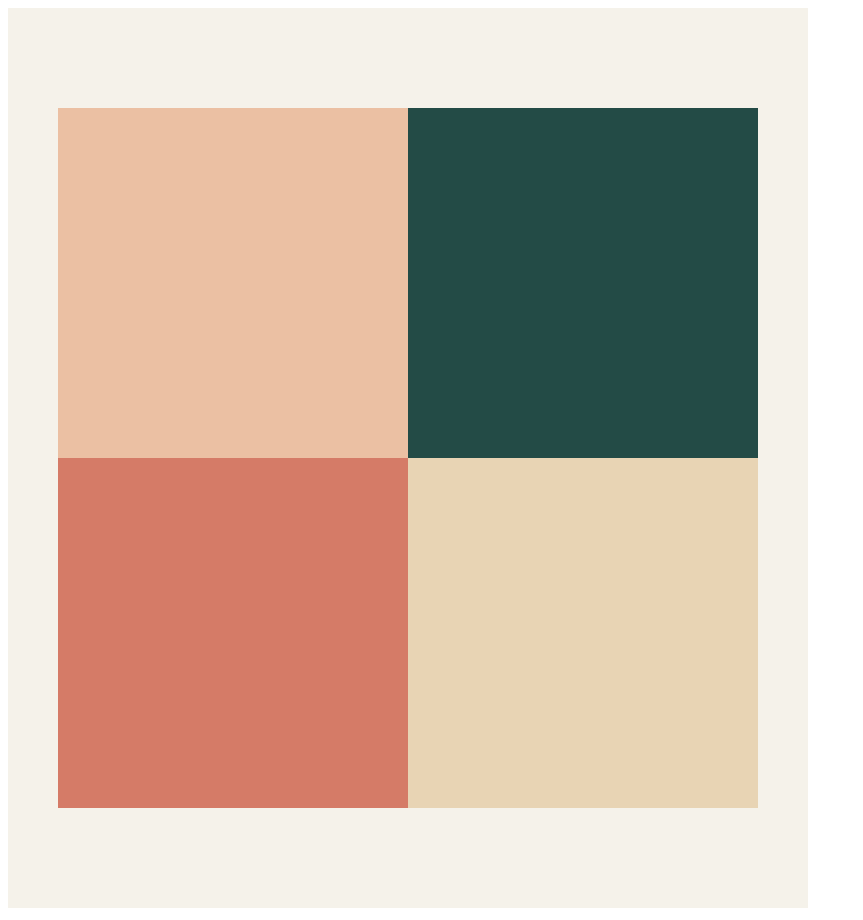
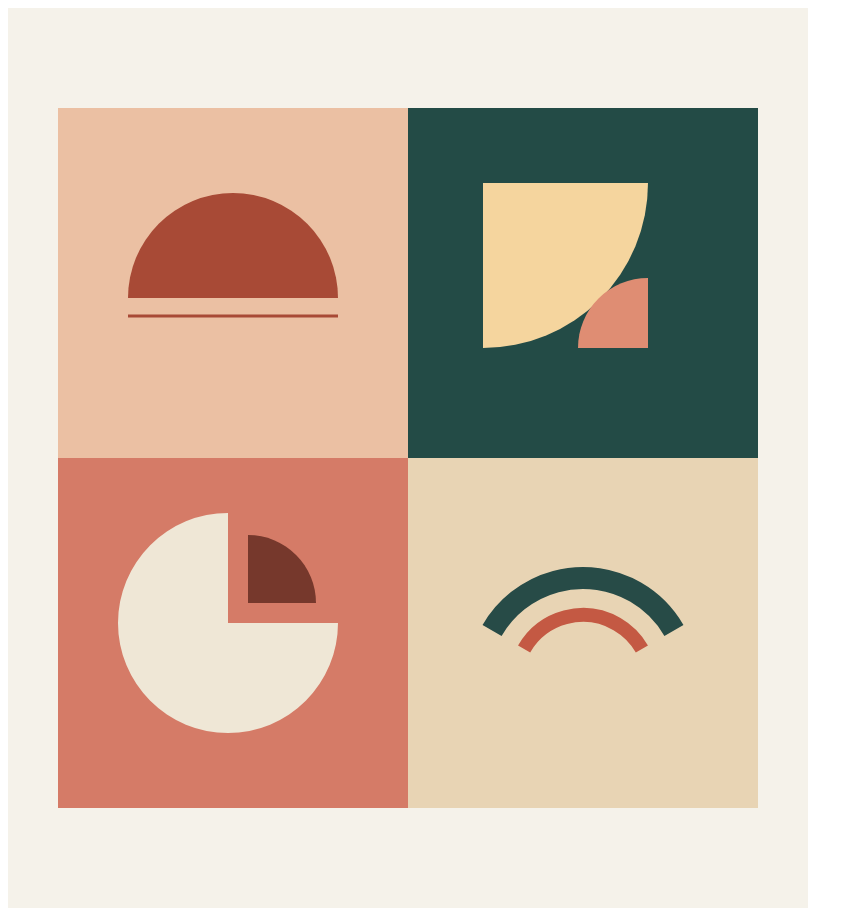
Before and after one commit to Good9tTo9t/webclass, a plain HTML site: page canvas/canvas-poster.html in a window 1280 px wide. Shown: the whole page, without its empty margins (0-863 px from the left). Drawn offline with Linux system fonts and the light colour scheme.

Commit message:
small fix

```diff
--- a/canvas/canvas-poster.html
+++ b/canvas/canvas-poster.html
@@ -18,17 +18,103 @@
             const startY = 100;
             const boxSize = 350;
 
+            //top left
             ctx.fillStyle = "#EBC0A3";
             ctx.fillRect(startX, startY, boxSize, boxSize);
 
+            //top right
             ctx.fillStyle = "#234B46";
             ctx.fillRect(startX + boxSize, startY, boxSize, boxSize);
 
+            //bot left
             ctx.fillStyle = "#D57B67";
             ctx.fillRect(startX, startY + boxSize, boxSize, boxSize);
 
+            //bot right
             ctx.fillStyle = "#E8D4B4";
             ctx.fillRect(startX + boxSize, startY + boxSize, boxSize, boxSize);
+
+            //panel 1: half cirfle
+            const p1CenterX = startX + boxSize/2;
+            const p1CenterY = startY + 190;
+            ctx.fillStyle = "#A84A36";
+            ctx.beginPath();
+            ctx.arc(p1CenterX, p1CenterY, 105, Math.PI, 0);
+            ctx.fill();
+            //panel 1: line underneath
+            ctx.strokeStyle = "#A84A36";
+            ctx.lineWidth = 3;
+            ctx.beginPath();
+            ctx.moveTo(p1CenterX - 105, p1CenterY + 18);
+            ctx.lineTo(p1CenterX + 105, p1CenterY + 18);
+            ctx.stroke();
+
+            // --- PANEL 02: QUARTER SECTORS / 90° (Box: x=400, y=100) ---
+            const p2BoxX = startX + boxSize; // 400
+            const p2BoxY = startY;           // 100
+
+            // 1. Large top-left quarter sector (corner at top-left, curves down-right)
+            ctx.fillStyle = "#F5D59E";
+            ctx.beginPath();
+            ctx.moveTo(p2BoxX + 75, p2BoxY + 75);
+            ctx.arc(p2BoxX + 75, p2BoxY + 75, 165, 0, Math.PI / 2); // 3 o'clock to 6 o'clock
+            ctx.closePath();
+            ctx.fill();
+
+            // 2. Small bottom-right quarter sector (corner at bottom-right, curves up-left)
+            ctx.fillStyle = "#DF8D73";
+            ctx.beginPath();
+            ctx.moveTo(p2BoxX + 240, p2BoxY + 240);
+            ctx.arc(p2BoxX + 240, p2BoxY + 240, 70, Math.PI, 1.5 * Math.PI); // 9 o'clock to 12 o'clock
+            ctx.closePath();
+            ctx.fill();
+
+
+            // --- PANEL 03: THREE QUARTERS / 270° (Box: x=50, y=450) ---
+            const p3BoxX = startX;           // 50
+            const p3BoxY = startY + boxSize; // 450
+
+            // 1. Large 270° cream sector (missing top-right quadrant)
+            ctx.fillStyle = "#EFE7D6";
+            ctx.beginPath();
+            ctx.moveTo(p3BoxX + 170, p3BoxY + 165);
+            ctx.arc(p3BoxX + 170, p3BoxY + 165, 110, 0, 1.5 * Math.PI); // 3 o'clock all the way around to 12 o'clock
+            ctx.closePath();
+            ctx.fill();
+
+            // 2. Offset 90° dark brown cutout wedge in top-right
+            ctx.fillStyle = "#76382C";
+            ctx.beginPath();
+            ctx.moveTo(p3BoxX + 190, p3BoxY + 145);
+            ctx.arc(p3BoxX + 190, p3BoxY + 145, 68, 1.5 * Math.PI, 0); // 12 o'clock to 3 o'clock
+            ctx.closePath();
+            ctx.fill();
+
+
+            // --- PANEL 04: OPEN ARCS / 120° (Box: x=400, y=450) ---
+            const p4CenterX = startX + boxSize + boxSize / 2; // 575
+            const p4CenterY = startY + boxSize + 225;         // 675
+
+            // Centered at top (270° / -90°), spanning 60° to the left and 60° to the right = 120° total
+            const arcStart = Math.PI + Math.PI / 6; // 210°
+            const arcEnd = -Math.PI / 6;            // 330° (-30°)
+
+            ctx.lineCap = "butt"; // Flat, crisp ends
+
+            // 1. Outer thick dark teal arc
+            ctx.strokeStyle = "#274B47";
+            ctx.lineWidth = 22;
+            ctx.beginPath();
+            ctx.arc(p4CenterX, p4CenterY, 105, arcStart, arcEnd);
+            ctx.stroke();
+
+            // 2. Inner thinner terracotta arc
+            ctx.strokeStyle = "#C45943";
+            ctx.lineWidth = 14;
+            ctx.beginPath();
+            ctx.arc(p4CenterX, p4CenterY, 68, arcStart, arcEnd);
+            ctx.stroke();
+
         </script>
     </body>
 </html>
```
